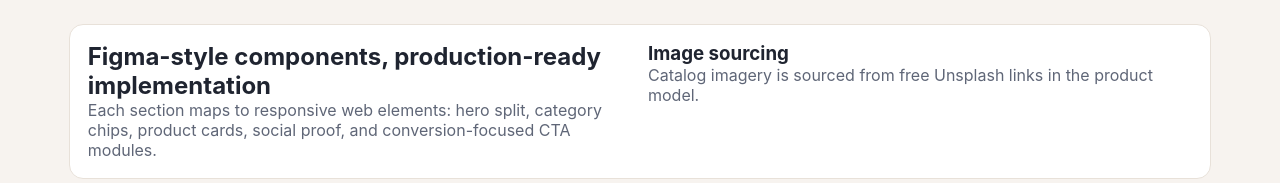
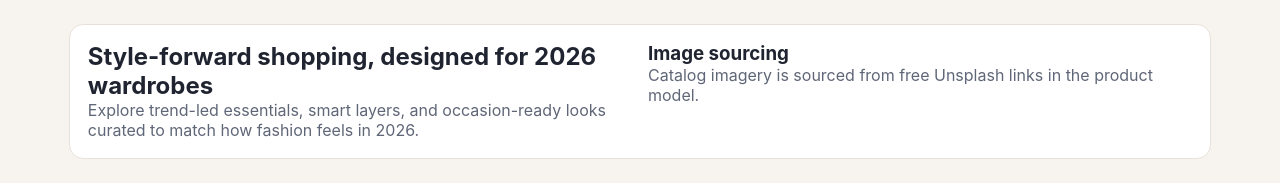
Before and after one commit to Hallowman3000/clothing-app, a Next.js app: page / in a window 1280 px wide. Shown: the part 1016-1199 px from the top of the page. Built offline with nearby package versions, Linux system fonts and the light colour scheme.

Commit message:
Update homepage middle section copy for 2026 fashion tone

```diff
--- a/app/page.js
+++ b/app/page.js
@@ -63,10 +63,10 @@ export default function Home() {
 
       <section className="panel twoCol">
         <div>
-          <h2>Figma-style components, production-ready implementation</h2>
+          <h2>Style-forward shopping, designed for 2026 wardrobes</h2>
           <p className="muted">
-            Each section maps to responsive web elements: hero split, category chips, product cards,
-            social proof, and conversion-focused CTA modules.
+            Explore trend-led essentials, smart layers, and occasion-ready looks curated to match how
+            fashion feels in 2026.
           </p>
         </div>
         <div>
```
